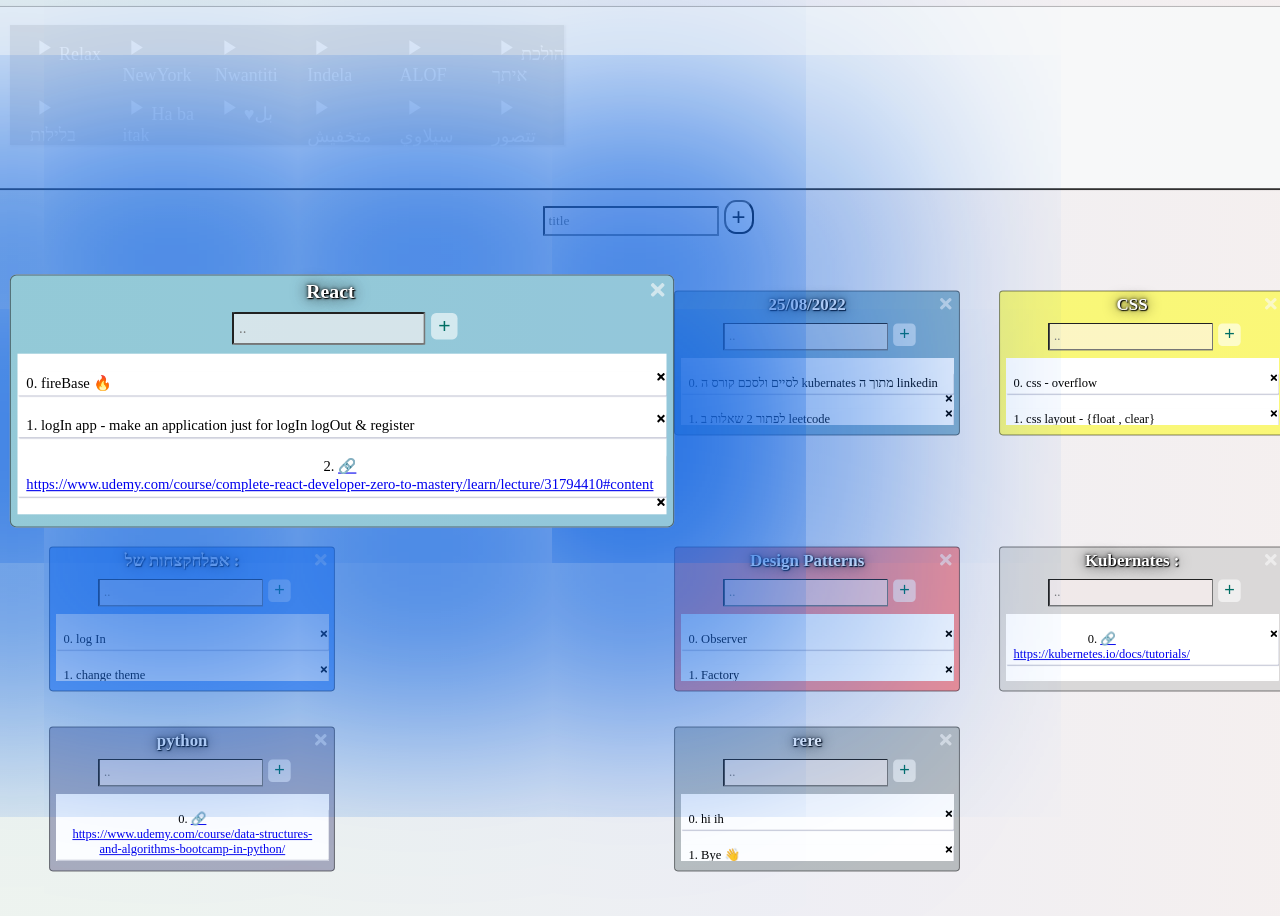
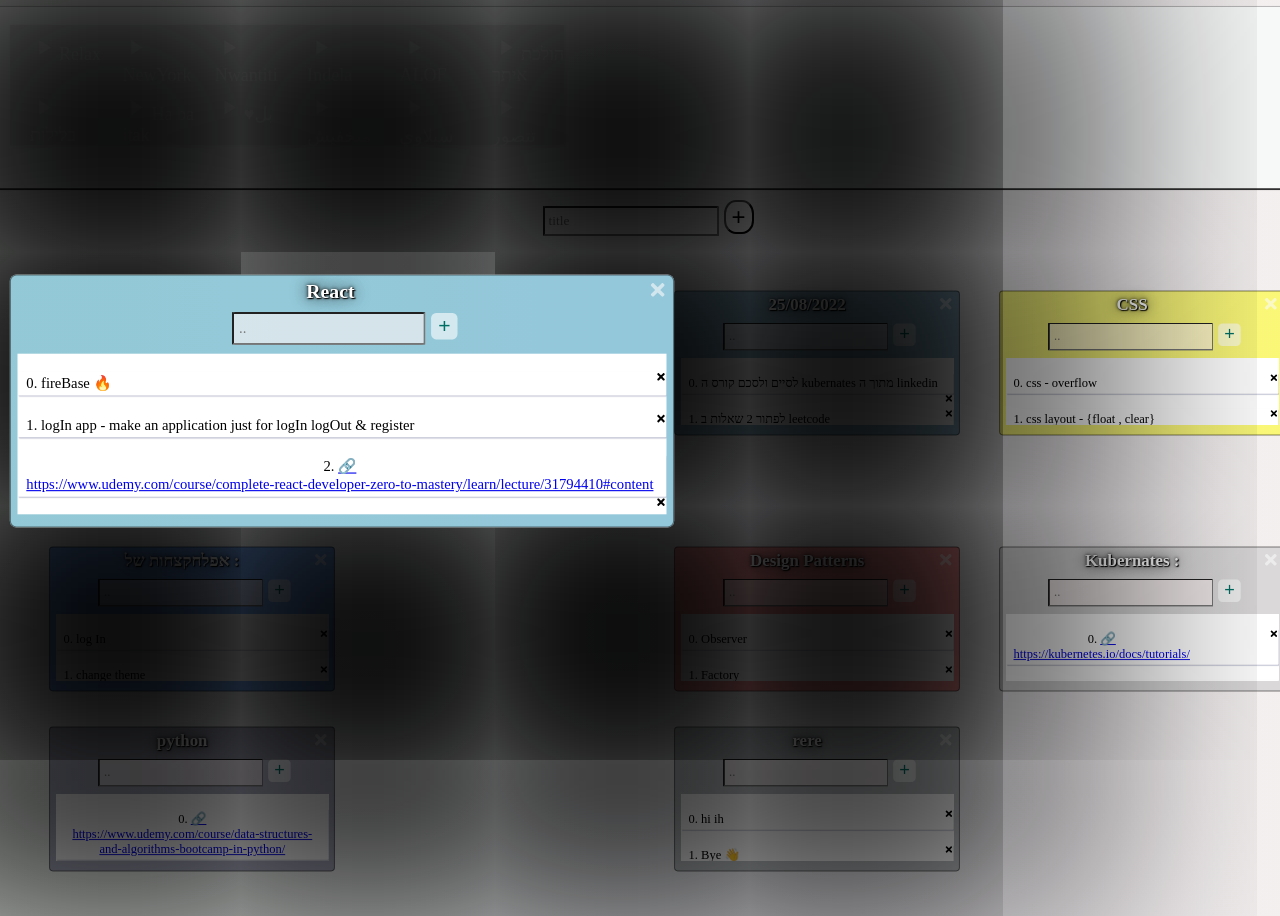
Before and after one commit to rehamAbass/to-do-v3, a React (Create React App) app: page / in a window 1280 px wide. In both pictures the pointer is over the element 192 px from the left and 363 px from the top of the page. Shown: the top 916 px of the page. Built offline with nearby package versions, Linux system fonts and the light colour scheme; data requests are answered from the project's data file; a web font is replaced by a local one.

Commit message:
Update Card.css

```diff
--- a/src/components/Card/Card.css
+++ b/src/components/Card/Card.css
@@ -55,7 +55,8 @@ z-index : 1001;
 
  transform: scale(1.1);
 
- box-shadow: 7px 7px 500px 150px #1668E2;
+ box-shadow: 5px 5px 400px 350px rgba(0,0,0,1);
+/*   #1668E2; */
     min-height: min-content;
     max-height: max-content;
     width:max-content;
```
